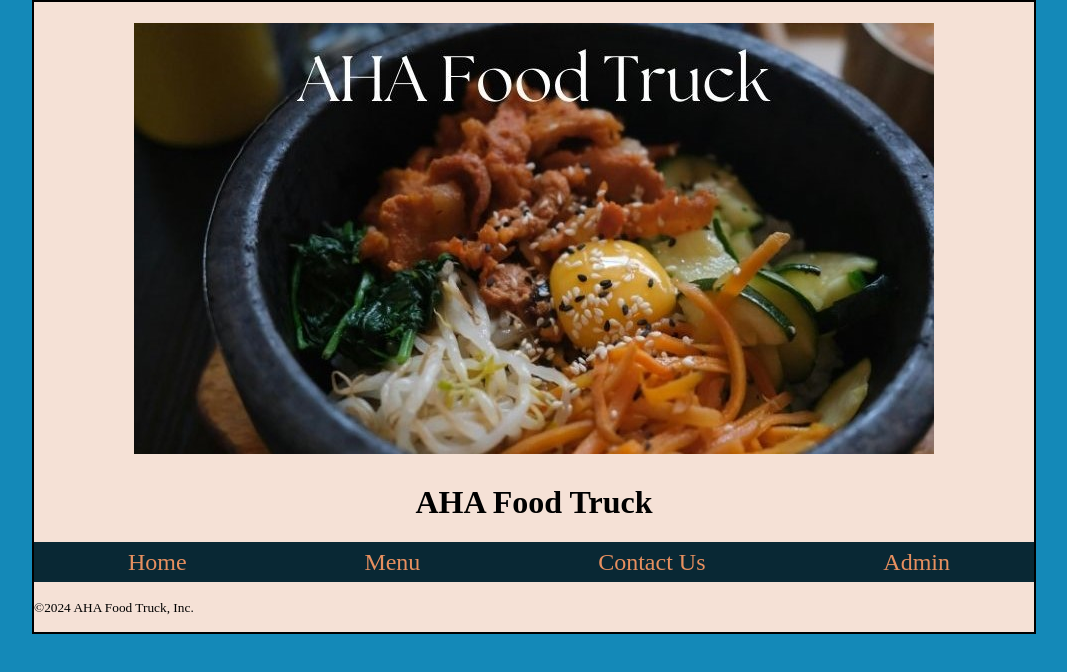
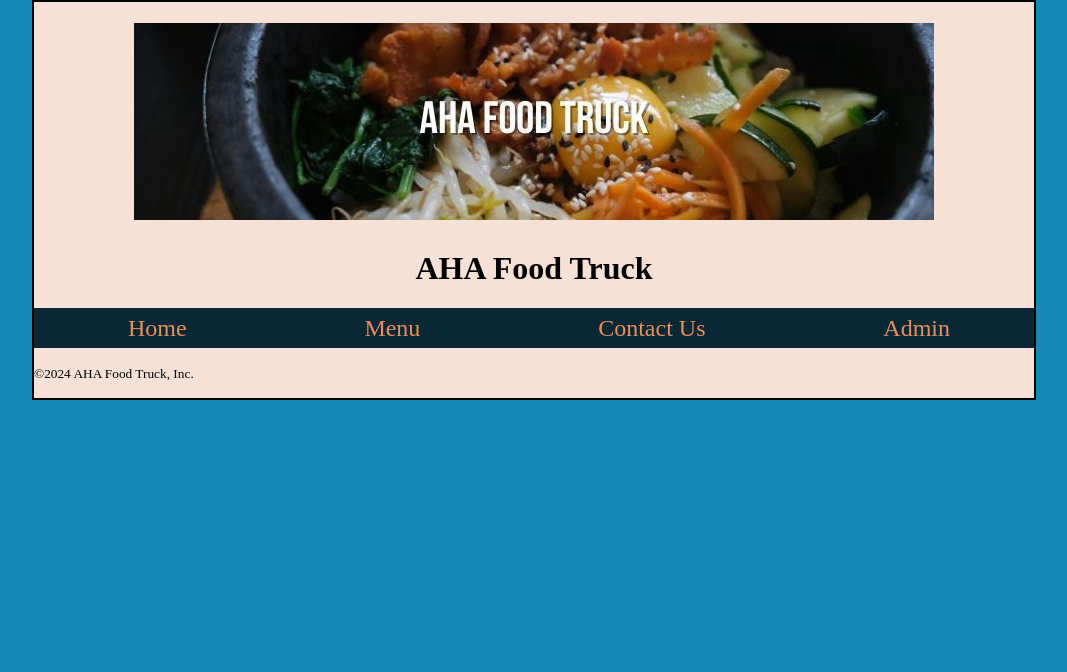
Before and after one commit to AndyyYang/js-final-project, a plain HTML site: page web/index.html in a window 1280 px wide. Shown: the whole page, without its empty margins (106-1173 px from the left). Drawn offline with Linux system fonts and the light colour scheme.

Commit message:
updated logo image

```diff
--- a/web/index.html
+++ b/web/index.html
@@ -8,7 +8,7 @@
     <body>
         <div id="wrapper">
             <header>
-                <h1><img src="/img/ahafoods.jpg" alt="" width="" height=""></h1>
+                <h1><img src="/img/foodtrulo.jpg" alt="" width="" height=""></h1>
             </header>
             <h1>AHA Food Truck</h1>
             <nav>
```
Also changed, not shown: img/ahafoods.jpg (deleted), img/foodtrulo.jpg (added).
